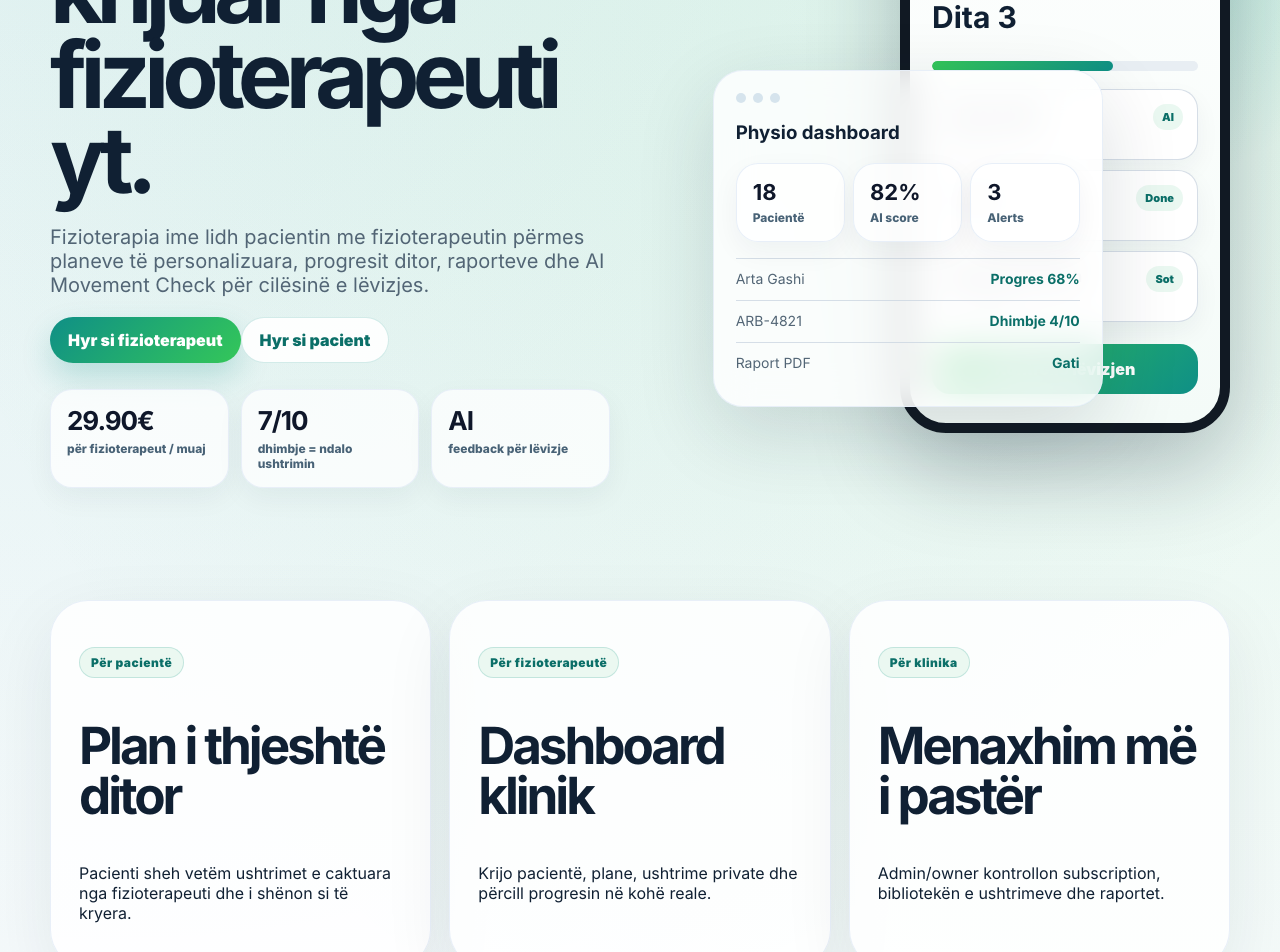
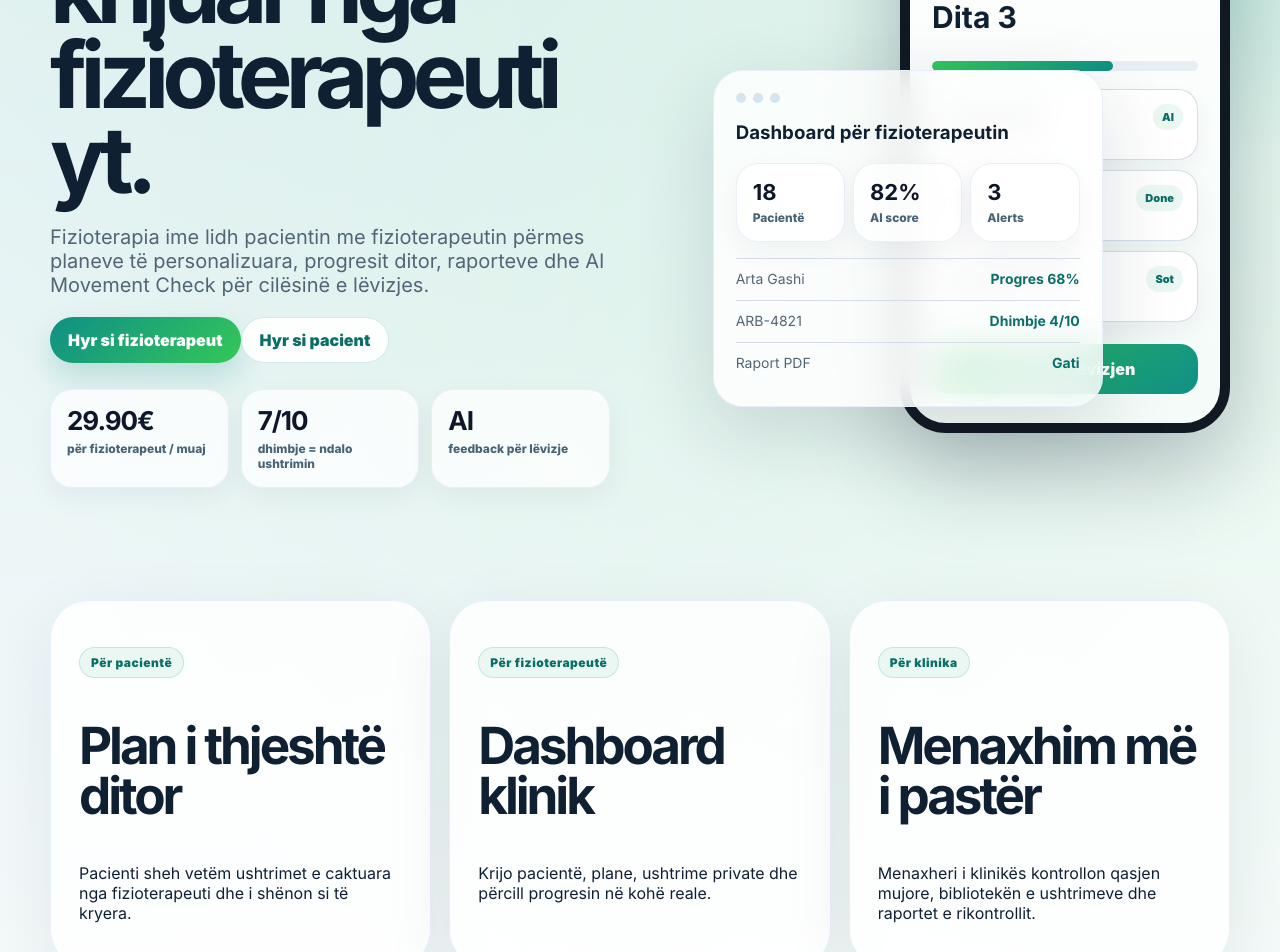
Before and after one commit to diellzarabushaj-source/FIZIOTERAPIA-IME, a Next.js app: page / in a window 1280 px wide. Shown: the part 480-1432 px from the top of the page. Built offline with nearby package versions, Linux system fonts and the light colour scheme; no server answers.

Commit message:
Clean public homepage copy before launch

```diff
--- a/app/page.tsx
+++ b/app/page.tsx
@@ -28,7 +28,7 @@ const workflow = [
 const features = [
   ["Për pacientë", "Plan i thjeshtë ditor", "Pacienti sheh vetëm ushtrimet e caktuara nga fizioterapeuti dhe i shënon si të kryera."],
   ["Për fizioterapeutë", "Dashboard klinik", "Krijo pacientë, plane, ushtrime private dhe përcill progresin në kohë reale."],
-  ["Për klinika", "Menaxhim më i pastër", "Admin/owner kontrollon subscription, bibliotekën e ushtrimeve dhe raportet."],
+  ["Për klinika", "Menaxhim më i pastër", "Menaxheri i klinikës kontrollon qasjen mujore, bibliotekën e ushtrimeve dhe raportet e rikontrollit."],
 ];
 
 const stats = [
@@ -102,7 +102,7 @@ export default function HomePage() {
               <span />
               <span />
             </div>
-            <h3>Physio dashboard</h3>
+            <h3>Dashboard për fizioterapeutin</h3>
             <div className="preview-kpis">
               <div><b>18</b><small>Pacientë</small></div>
               <div><b>82%</b><small>AI score</small></div>
@@ -174,7 +174,7 @@ export default function HomePage() {
           <span className="badge">Çmimi për MVP</span>
           <h2>Qasje për fizioterapeutë me 29.90 EUR / muaj.</h2>
           <p>
-            Për versionin e parë pagesa është manuale/local-bank. Admini e aktivizon qasjen mujore nga paneli i billing.
+            Për versionin e parë pagesa është manuale/local-bank. Qasja mujore aktivizohet nga paneli i brendshëm i platformës.
           </p>
         </div>
         <div className="price-card">
```
